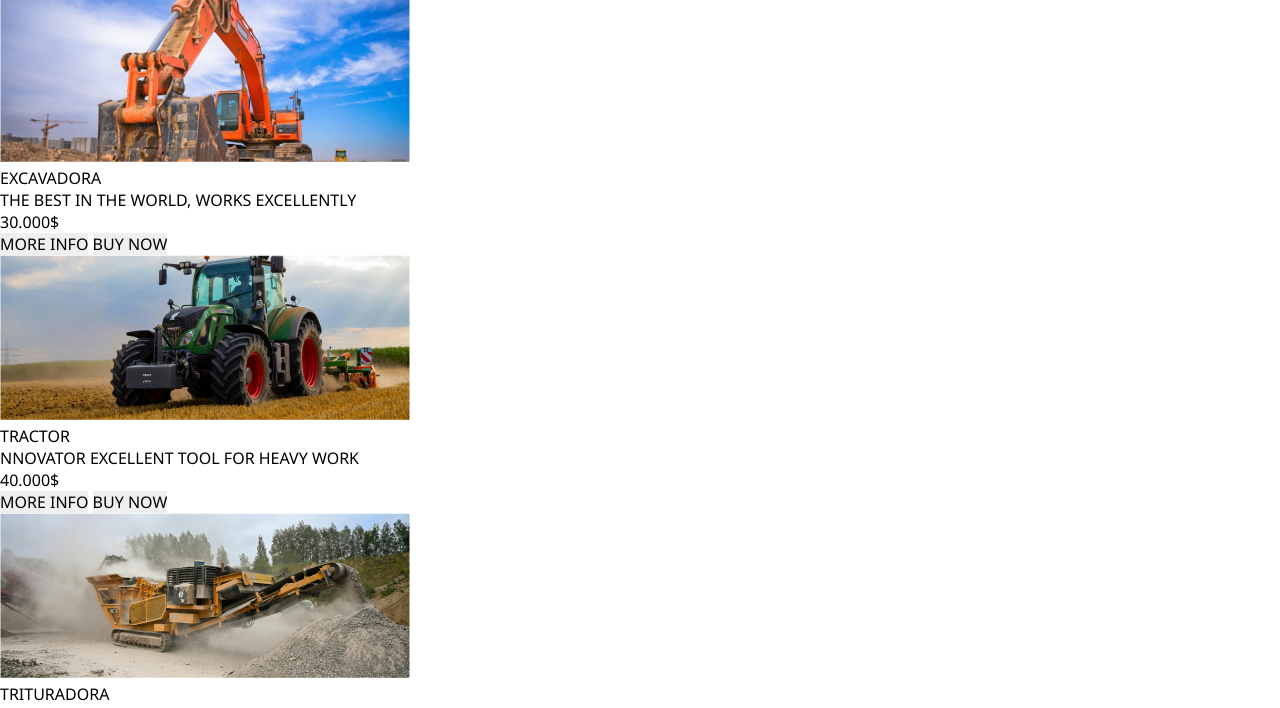
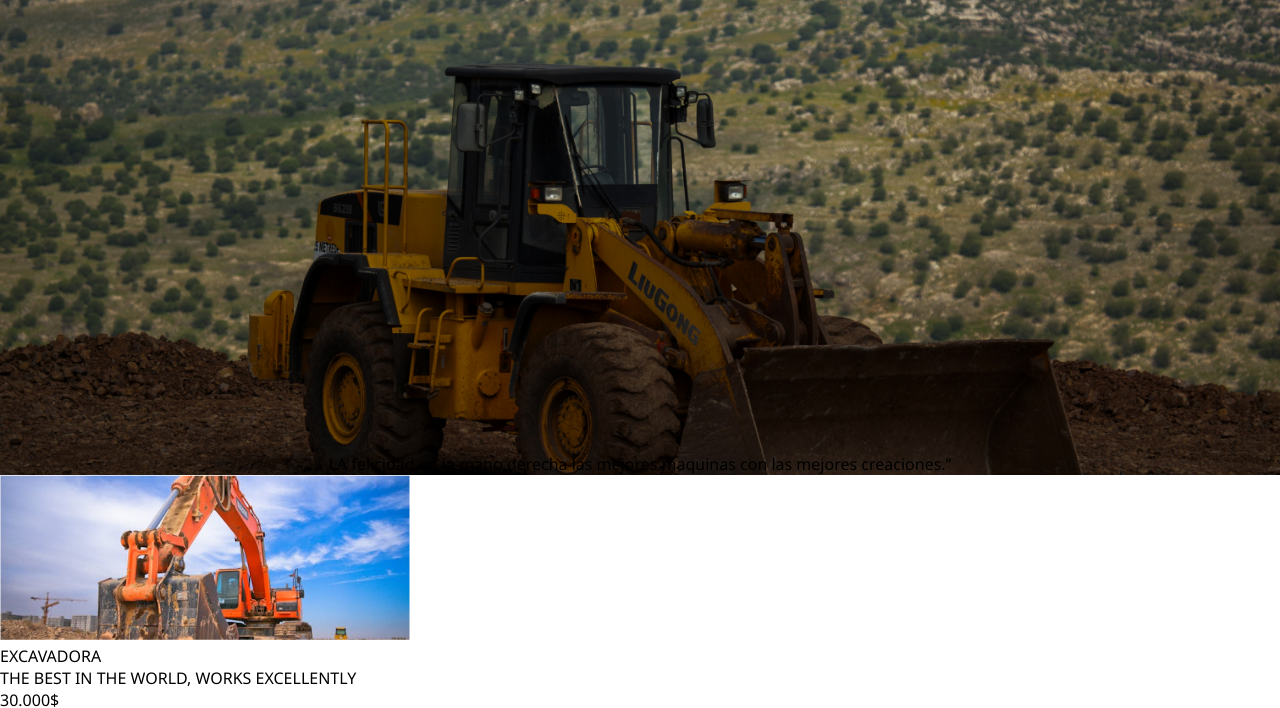
Before and after one commit to Joshua2608magic/MY_FIRSTJOBNOW, a plain HTML site: page index.html in a window 1280 px wide. Shown: the part 78-786 px from the top of the page. Drawn offline with Linux system fonts and the light colour scheme.

Commit message:
develop3

```diff
--- a/style.css
+++ b/style.css
@@ -29,4 +29,10 @@ gap: 32px;
 }
 .jumbotron {
     display: flex;
+    flex-direction: column;
+    align-items: center;
+    justify-content: space-between;
+    height: 500px;
+    background-image: url(/assets/section\ \(7\).jpg);
+    background-size: cover;
 }
```
Also changed, not shown: assets/section (7).jpg (added).
